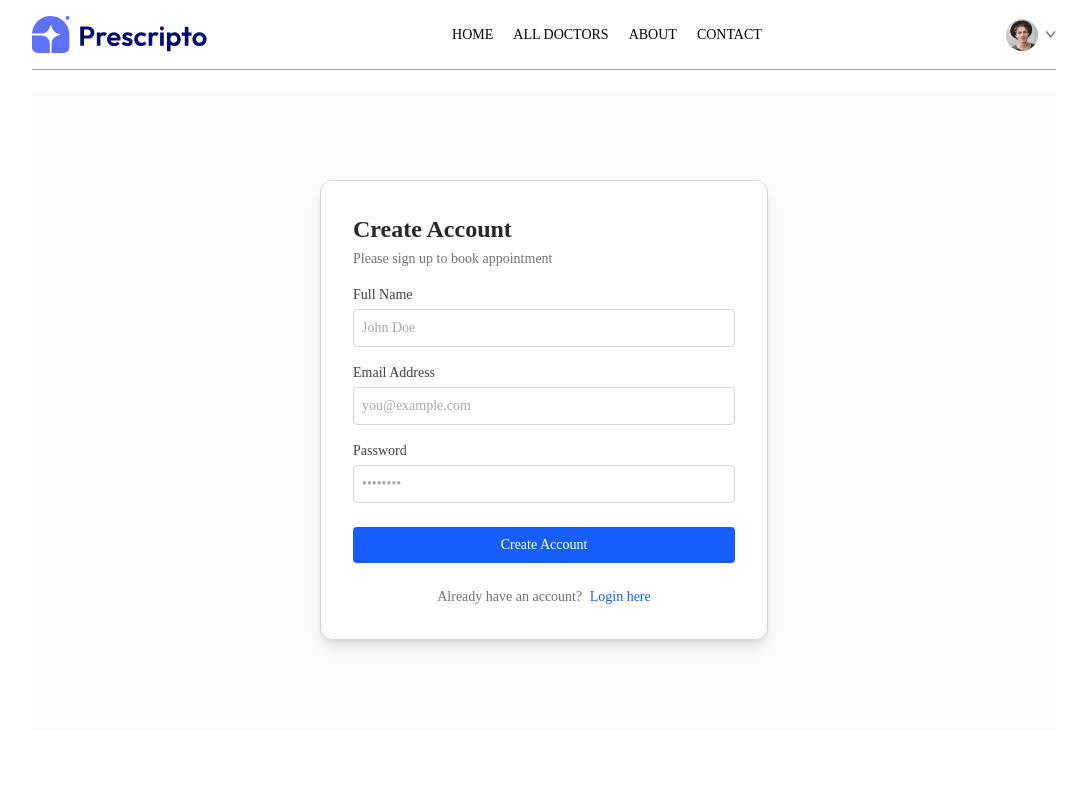
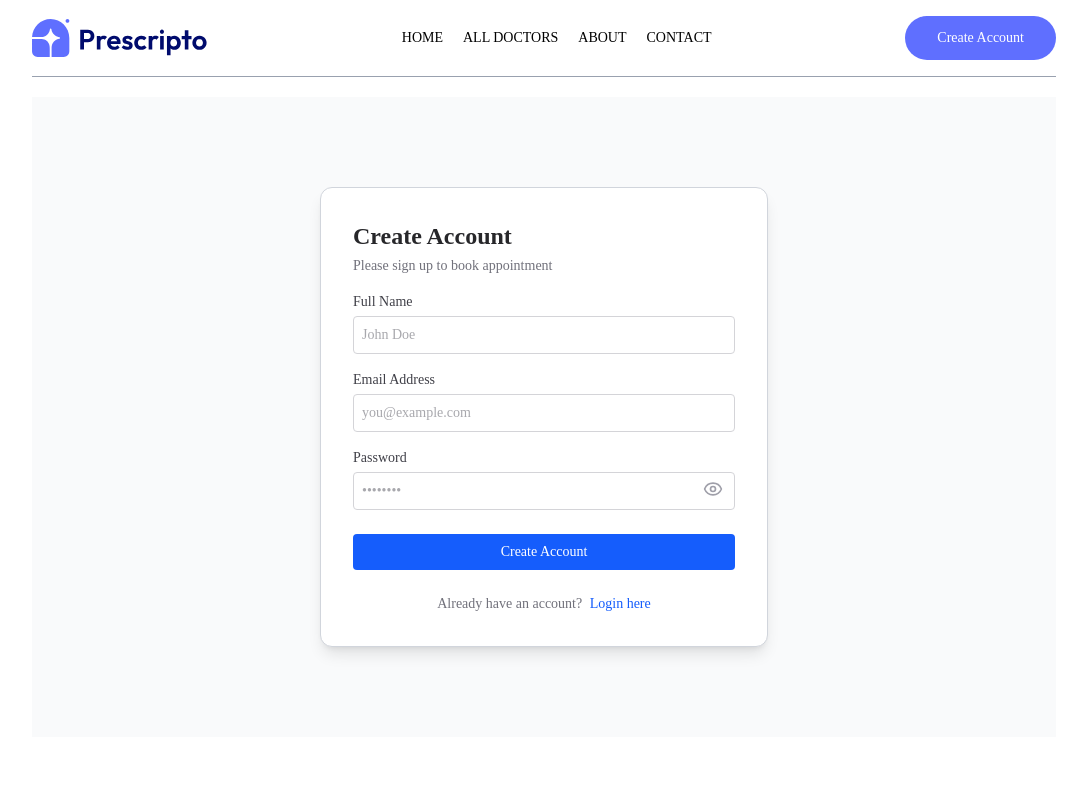
Before and after one commit to freelanceradnan/Hospital-management-system, a React (Vite) app: page /login in a window 1280 px wide. Shown: the top 800 px of the page, without its empty margins (96-1183 px from the left). Built offline with nearby package versions, Linux system fonts and the light colour scheme; no server answers.

Commit message:
login and signup added

```diff
--- a/package.json
+++ b/package.json
@@ -12,9 +12,11 @@
   "dependencies": {
     "@tailwindcss/vite": "^4.3.0",
     "firebase": "^12.15.0",
+    "lucide-react": "^1.21.0",
     "react": "^19.2.6",
     "react-dom": "^19.2.6",
     "react-router-dom": "^7.17.0",
+    "react-toastify": "^11.1.0",
     "tailwindcss": "^4.3.0"
   },
   "devDependencies": {
--- a/src/Components/Navbar/Navbar.jsx
+++ b/src/Components/Navbar/Navbar.jsx
@@ -1,10 +1,40 @@
-import React, { useState } from 'react';
+import React, { useContext, useState } from 'react';
 import { assets } from './../../assets/assets';
 import { Link, NavLink, useNavigate } from 'react-router-dom';
+import { MainContext } from '../../Contexts/MainContext';
+import { signOut } from 'firebase/auth';
+import { auth } from '../../Firebase/Firebase';
 
 const Navbar = () => {
     const navigate=useNavigate();
-    const [token,setToken]=useState(true)
+
+    const {islogin,role,currentUser,loading}=useContext(MainContext)
+
+  if (loading) {
+  return (
+    <div className="w-full flex items-center justify-between py-4 mb-5 border-b border-b-gray-200 animate-pulse">
+
+      <div className="h-8 w-40 bg-zinc-200 rounded-md"></div>
+
+
+      <ul className="hidden lg:flex items-center gap-6">
+        <li className="h-4 w-14 bg-zinc-200 rounded"></li>
+        <li className="h-4 w-24 bg-zinc-200 rounded"></li>
+        <li className="h-4 w-16 bg-zinc-200 rounded"></li>
+        <li className="h-4 w-16 bg-zinc-200 rounded"></li>
+      </ul>
+
+      <div className="flex items-center gap-4">
+
+        <div className="h-10 w-32 bg-zinc-200 rounded-full hidden md:block"></div>
+
+
+        <div className="h-8 w-8 bg-zinc-200 rounded-full lg:hidden"></div>
+      </div>
+    </div>
+  );
+}
+
     return (
         <div className='flex items-center justify-between text-sm py-4 mb-5 border-b border-b-gray-400'>
          <Link to="/"><img src={assets.logo} alt="" className='w-44 cursor-pointer'/></Link>
@@ -30,7 +60,7 @@ const Navbar = () => {
 
          </ul>
          <div className='flex items-center gap-5'>
-            {token?
+            {islogin && currentUser?
         <div>
         <div className='flex items-center gap-2 cursor-pointer group relative'>
         <img src={assets.profile_pic} alt="" className='w-8 rounded-full'/>
@@ -39,7 +69,7 @@ const Navbar = () => {
             <div className='min-w-48 bg-stone-100 rounded flex flex-col gap-4 p-4'>
             <p className='hover:text-black cursor-pointer' onClick={()=>navigate('my-profile')}>My Profile</p>
             <p className='hover:text-black cursor-pointer' onClick={()=>navigate('my-appointment')}>My Appointments</p>
-            <p className='hover:text-black cursor-pointer' onClick={()=>setToken(false)}>Logout</p>
+            <p className='hover:text-black cursor-pointer' onClick={()=>signOut(auth)}>Logout</p>
         </div>
         </div>
         </div>
--- a/src/Contexts/MainContext.jsx
+++ b/src/Contexts/MainContext.jsx
@@ -1,14 +1,56 @@
-import { createContext } from "react";
+import { createContext, useEffect, useState } from "react";
+import { doctors } from "../assets/assets";
+export const MainContext = createContext();
+import { auth, db } from "../Firebase/Firebase";
+import { doc, getDoc } from "firebase/firestore";
+import { onAuthStateChanged } from "firebase/auth";
+export const MainContextProvider = ({ children }) => {
+  const [currentUser, setCurrentUser] = useState(null);
+  const [islogin, setIsLogin] = useState(false);
+  const [role, isRole] = useState();
+  const [loading, setLoading] = useState(true);
 
-import { doctors } from "../assets/assets";
-export const MainContext=createContext();
+  //user persists
+  useEffect(() => {
+  const unsubscribe = onAuthStateChanged(auth, async (user) => {
+    setLoading(true);
 
-export const MainContextProvider=({children})=>{
+    try {
+      if (!user) {
+        setCurrentUser(null);
+        setIsLogin(false);
+        isRole(null);
+        setLoading(false);
+        return;
+      }
 
-    const value={
-    doctors
+
+      const docRef = doc(db, "users", user.uid);
+      const docSnap = await getDoc(docRef);
+
+      setCurrentUser(user);
+      setIsLogin(true);
+
+      if (docSnap.exists()) {
+        isRole(docSnap.data().role || "user");
+      } else {
+        isRole("user");
+      }
+    } catch (error) {
+      console.error("Error details:", error);
+      setCurrentUser(null);
+      setIsLogin(false);
+      isRole(null);
+    } finally {
+
+      setLoading(false);
     }
-return <MainContext.Provider value={value}>
-    {children}
-</MainContext.Provider>
-}
+  });
+
+  return () => unsubscribe();
+}, []);
+  const value = {
+    doctors,islogin,role,currentUser,loading
+  };
+  return <MainContext.Provider value={value}>{children}</MainContext.Provider>;
+};
--- a/src/Pages/Login/Login.jsx
+++ b/src/Pages/Login/Login.jsx
@@ -1,43 +1,102 @@
-import React, { useState } from 'react';
-import { auth } from '../../Firebase/Firebase';
-import { createUserWithEmailAndPassword } from 'firebase/auth';
+import React, { useState } from "react";
+import { auth, db } from "../../Firebase/Firebase";
+import { createUserWithEmailAndPassword } from "firebase/auth";
+import { toast } from "react-toastify";
+import { doc, setDoc } from "firebase/firestore";
+import { signInWithEmailAndPassword } from "firebase/auth/cordova";
+import { Eye, EyeClosed, EyeOff } from "lucide-react";
 const AuthForm = () => {
   //change from with states
-  const [state, setState] = useState('signup');
-  const [loading,setLoading]=useState(false)
+  const [state, setState] = useState("signup");
+  const [loading, setLoading] = useState(false);
   // Form input states
   const [formData, setFormData] = useState({
-    fullName: '',
-    email: '',
-    password: ''
+    fullName: "",
+    email: "",
+    password: "",
   });
-
+  const [loginLoading,setLoginLoading]=useState(false)
   const handleChange = (e) => {
     setFormData({
       ...formData,
-      [e.target.name]: e.target.value
+      [e.target.name]: e.target.value,
     });
   };
-
-  const handleSubmit = async(e) => {
-
+//show password
+const [showPassword, setShowPassword] = useState(false);
+  const handleSubmit = async (e) => {
     e.preventDefault();
-    setLoading(true)
+    setLoading(true);
     try {
-    const result=await createUserWithEmailAndPassword(auth,formData.email,formData.password)
-  alert('your account is done')
-  setLoading(false)
+      const result = await createUserWithEmailAndPassword(
+        auth,
+        formData.email,
+        formData.password,
+      );
+      if (auth.currentUser) {
+        await setDoc(doc(db, "users", auth.currentUser.uid), {
+          email: formData.email,
+          role: "user",
+          isActive: true,
+        });
+      }
+      toast.success("Account create success!");
+      setLoading(false);
     } catch (error) {
-      return alert('gateout')
-      setLoading(false)
+      let errorCode = error.code;
+      let message;
+      switch (errorCode) {
+        case "auth/email-already-in-use":
+          message = "Email Already Exists!";
+          break;
+        case "auth/invalid-email":
+          message = "Invalid email Address";
+          break;
+        case "auth/weak-password":
+          message = "Password should be strong!";
+          break;
+        case "auth/operation-not-allowed":
+          message = "Signup is not available!Please contact Coustomer Service";
+          break;
+        case "auth/network-request-failed":
+          message = "Network Error!Please checkout your internet connection";
+          break;
+        default:
+          message = "signup not available in this moments!";
       }
-
+      toast.error(message);
+      setLoading(false);
+    } finally {
+      setFormData({
+        fullName: "",
+        email: "",
+        password: "",
+      });
+    }
   };
 
+//login section added
+const loginHandler=async(e)=>{
+  e.preventDefault();
+  setLoginLoading(true)
+  try {
+    await signInWithEmailAndPassword(auth,formData.email,formData.password)
+    toast.success('account login success!')
+  } catch (error) {
+    toast.error('login failure')
+  }
+  finally{
+    setLoginLoading(false)
+    setFormData({
+      email:"",
+      password:""
+    })
+  }
+}
   return (
     <div className="min-h-[80vh] flex items-center justify-center bg-gray-50 px-4">
       <form
-        onSubmit={handleSubmit}
+        onSubmit={state==='login'?loginHandler:handleSubmit}
         className="flex flex-col gap-4 items-start p-8 w-full max-w-md border border-gray-300 rounded-xl text-zinc-600 text-sm shadow-lg bg-white"
       >
         {/* Header Section */}
@@ -55,7 +114,10 @@ const AuthForm = () => {
         {/* Full Name Field (Hidden on Login) */}
         {state === "signup" && (
           <div className="w-full">
-            <label htmlFor="fullName" className="text-sm font-medium text-zinc-700">
+            <label
+              htmlFor="fullName"
+              className="text-sm font-medium text-zinc-700"
+            >
               Full Name
             </label>
             <input
@@ -90,19 +152,37 @@ const AuthForm = () => {
 
         {/* Password Field */}
         <div className="w-full">
-          <label htmlFor="password" className="text-sm font-medium text-zinc-700">
+          <label
+            htmlFor="password"
+            className="text-sm font-medium text-zinc-700"
+          >
             Password
           </label>
+        <div className="relative w-full">
   <input
-            type="password"
+    type={showPassword ? "text" : "password"}
     name="password"
     id="password"
     value={formData.password}
     onChange={handleChange}
     placeholder="••••••••"
-            className="border border-zinc-300 rounded w-full p-2 mt-1 focus:outline-none focus:ring-2 focus:ring-blue-500 focus:border-transparent"
+    className="border border-zinc-300 rounded w-full p-2 mt-1 focus:outline-none focus:ring-2 focus:ring-blue-500 focus:border-transparent pr-10"
     required
   />
+  <button
+  type="button"
+  onClick={() => setShowPassword(!showPassword)}
+
+  className="absolute right-3 top-0 h-full flex items-center text-zinc-400 hover:text-zinc-600"
+>
+  {showPassword ? (
+    <EyeOff className="h-5 w-5" />
+  ) : (
+    <Eye className="h-5 w-5" />
+  )}
+</button>
+</div>
+
         </div>
 
         {/* Submit Button */}
@@ -110,20 +190,26 @@ const AuthForm = () => {
           type="submit"
           className="w-full bg-blue-600 hover:bg-blue-700 text-white font-medium py-2 px-4 rounded mt-2 transition duration-200"
         >
-         {loading ? "loading...." : state === "signup" ? "Create Account" : "Login"}
+          {loading ||loginLoading
+            ? "loading...."
+            : state === "signup"
+              ? "Create Account"
+              : "Login"}
         </button>
 
         {/* State Toggle Link */}
         <p className="text-zinc-500 mt-2 text-center w-full">
-          {state === "signup" ? "Already have an account? " : "Don't have an account? "}
+          {state === "signup"
+            ? "Already have an account? "
+            : "Don't have an account? "}
           <span
-            onClick={() => setState(state === 'signup' ? 'login' : 'signup')}
+            onClick={() => setState(state === "signup" ? "login" : "signup")}
             className="text-blue-600 font-medium cursor-pointer hover:underline ml-1"
           >
             {state === "signup" ? "Login here" : "Sign up here"}
           </span>
         </p>
-        {state!=="signup"&&(
+        {state !== "signup" && (
           <>
             <p>Doctors Login</p>
             <p>Admin Login</p>
--- a/src/main.jsx
+++ b/src/main.jsx
@@ -4,11 +4,17 @@ import './index.css'
 import App from './App.jsx'
 import { BrowserRouter } from 'react-router-dom'
 import { MainContextProvider } from './Contexts/MainContext.jsx'
+import { ToastContainer } from 'react-toastify'
 
 createRoot(document.getElementById('root')).render(
 
 <MainContextProvider>
     <BrowserRouter>
+     <ToastContainer
+      position="top-center"
+      autoClose={1000}
+      theme="colored"
+    />
     <App />
  </BrowserRouter>
 </MainContextProvider>
```
Also changed, not shown: 1 other file (tests, documents, lock files or other folders). Lines whose indentation alone changed are shown as unchanged.
